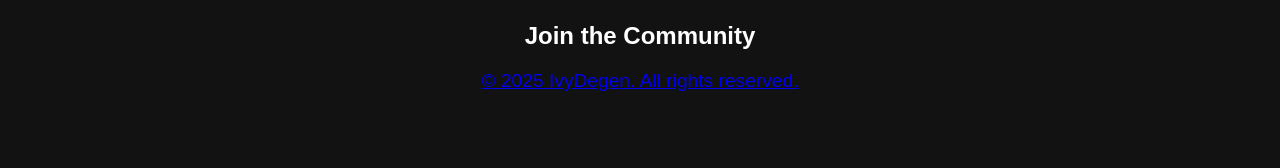
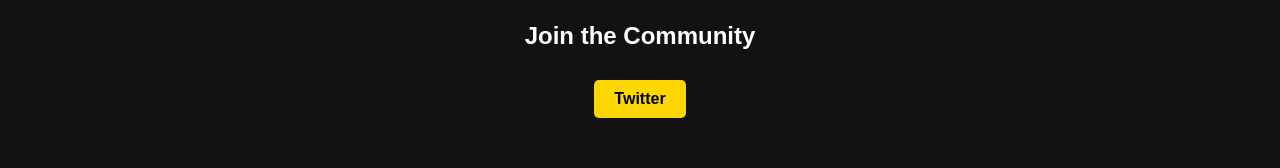
Before and after one commit to twistplot/IvyDegen, a plain HTML site: page index.html in a window 1280 px wide. Shown: the part 1337-1505 px from the top of the page. Drawn offline with Linux system fonts and the light colour scheme; no server answers.

Commit message:
Update index.html

```diff
--- a/index.html
+++ b/index.html
@@ -50,7 +50,7 @@
     <!-- Community -->
     <section class="community">
         <h2>Join the Community</h2>
-        <a href="https://x.c
+        <a href="https://x.com/IvyDegen" class="btn">Twitter</a>
     </section>
 
     <footer>
```
